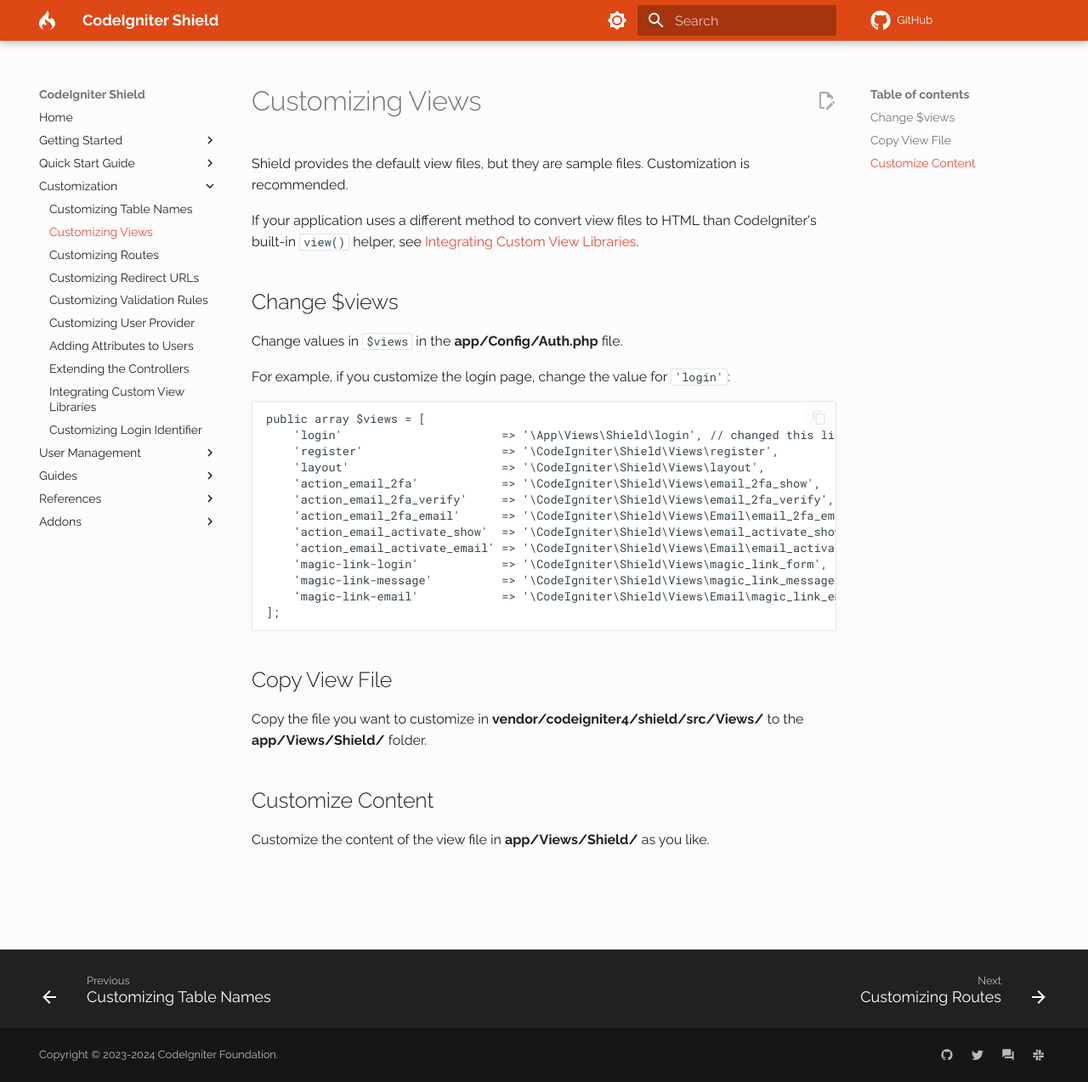
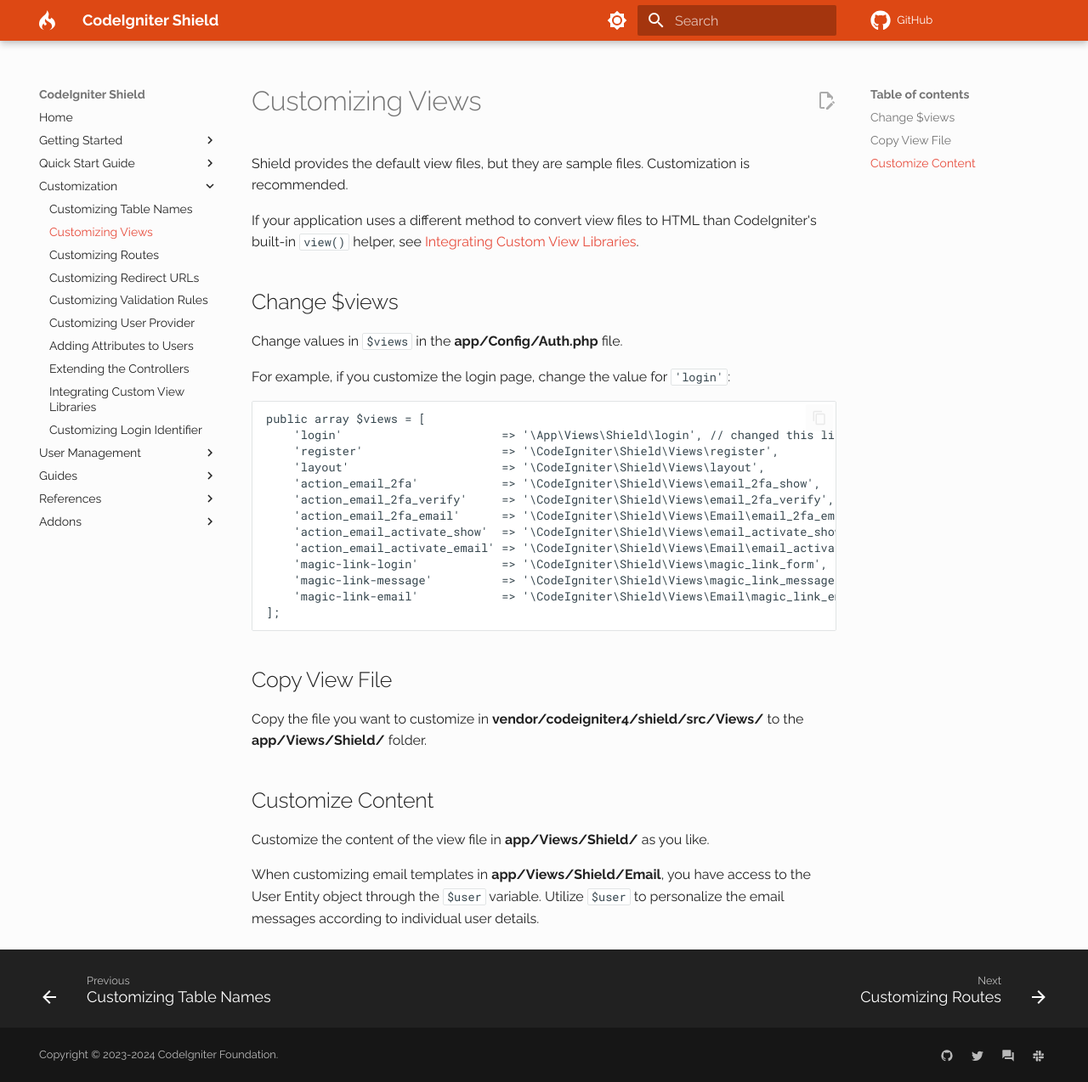
Before and after one commit to codeigniter4/shield, an MkDocs documentation site: the page built from docs/customization/views.md, in a window 1280 px wide and 1274 px high. Shown: the whole window at 85% size. Built offline with MkDocs 1.6.1 and Material for MkDocs 9.7.7, drawn with Linux system fonts in a browser that asks for light colours; comment, search, counter and statistics services are not loaded; a style sheet for code colours, icons or effects is not loaded.

Commit message:
chore: Updated the instructions for customizing email templates

```diff
--- a/docs/customization/views.md
+++ b/docs/customization/views.md
@@ -37,3 +37,5 @@ to the **app/Views/Shield/** folder.
 ## Customize Content
 
 Customize the content of the view file in **app/Views/Shield/** as you like.
+
+When customizing email templates in **app/Views/Shield/Email**, you have access to the User Entity object through the `$user` variable. Utilize `$user` to personalize the email messages according to individual user details.
```
